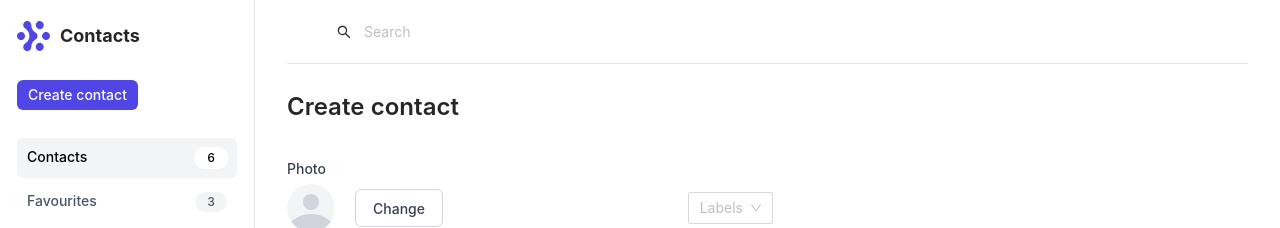
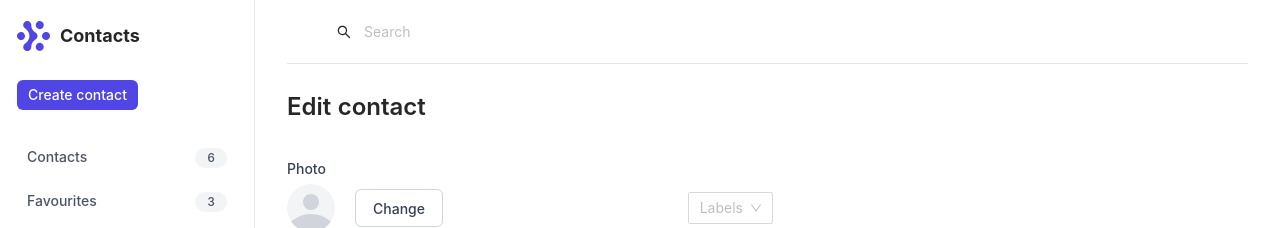
Before and after one commit to IrinaKuzmanovic/contacts, a React (Create React App) app: page /edit-contact in a window 1280 px wide. Shown: the top 228 px of the page. Built offline with nearby package versions, Linux system fonts and the light colour scheme.

Commit message:
Added routing (#5)
* finished edit form

* Added routing

```diff
--- a/src/App.tsx
+++ b/src/App.tsx
@@ -1,18 +1,49 @@
-import React from 'react'
-import { BrowserRouter as Router, Route, Routes } from 'react-router-dom'
+import React, { useEffect, useState } from 'react'
+import { Route, Routes, useLocation } from 'react-router-dom'
 
 import CLayout from 'components/layout/CLayout'
-import CreateContactLayout from 'components/CreateContactForm'
+import CreateContactForm from 'components/CreateContactForm'
 import EditContactForm from 'components/EditContactForm'
+import Contacts from 'components/Contacts'
+import Favourites from 'components/Favourites'
 
-function App() {
+const App = () => {
+  const location = useLocation()
+
+  const [heading, setHeading] = useState<string>('')
+
+  useEffect(() => {
+    switch (location.pathname) {
+      case '/':
+        setHeading('Contacts')
+        break
+      case '/favourites':
+        setHeading('Favourites')
+        break
+      case '/create-contact':
+        setHeading('Create contact')
+        break
+      case '/edit-contact':
+        setHeading('Edit contact')
+        break
+    }
+  }, [location])
+
   return (
-    <Router>
-      <CLayout heading="Create contact">
-        {/* <CreateContactLayout style={{ maxWidth: '486px' }} /> */}
-        <EditContactForm style={{ maxWidth: '486px' }} />
-      </CLayout>
-    </Router>
+    <CLayout heading={heading}>
+      <Routes>
+        <Route path="/favourites" element={<Favourites />} />
+        <Route
+          path="/create-contact"
+          element={<CreateContactForm style={{ maxWidth: '486px' }} />}
+        />
+        <Route
+          path="/edit-contact"
+          element={<EditContactForm style={{ maxWidth: '486px' }} />}
+        />
+        <Route path="/" element={<Contacts />} />
+      </Routes>
+    </CLayout>
   )
 }
 
--- /dev/null
+++ b/src/components/Contacts/index.tsx
@@ -0,0 +1,6 @@
+import { FC } from 'react'
+
+const Contacts: FC = () => {
+  return <div></div>
+}
+export default Contacts
--- /dev/null
+++ b/src/components/Favourites/index.tsx
@@ -0,0 +1,6 @@
+import { FC } from 'react'
+
+const Favourites: FC = () => {
+  return <div></div>
+}
+export default Favourites
--- a/src/components/navigation/CItem/index.tsx
+++ b/src/components/navigation/CItem/index.tsx
@@ -1,4 +1,4 @@
-import { FC } from 'react'
+import React, { FC } from 'react'
 import { Badge } from 'antd'
 import classNames from 'classnames'
 
@@ -8,14 +8,16 @@ type CItemProps = {
   text: string
   count: number
   selected: boolean
+  onClick?: React.MouseEventHandler<HTMLDivElement>
 }
 
-const CItem: FC<CItemProps> = ({ text, count, selected }) => {
+const CItem: FC<CItemProps> = ({ text, count, selected, onClick }) => {
   return (
     <div
       className={classNames('c-menu-item', {
         'c-menu-item--selected': selected
       })}
+      onClick={onClick}
     >
       <div className="c-menu-item__text">{text}</div>
       <Badge
--- a/src/components/navigation/CMenu/index.tsx
+++ b/src/components/navigation/CMenu/index.tsx
@@ -1,25 +1,45 @@
-import { FC } from 'react'
+import React, { FC } from 'react'
+import { useLocation, useNavigate } from 'react-router-dom'
 import CItem from '../CItem'
 import './style.scss'
 
 const CMenu: FC = () => {
+  const location = useLocation()
+  const navigate = useNavigate()
+
   const items = [
     {
       text: 'Contacts',
       count: 6,
-      selected: true
+      selected: location.pathname === '/' ? true : false
     },
     {
       text: 'Favourites',
       count: 3,
-      selected: false
+      selected: location.pathname === '/favourites' ? true : false
     }
   ]
+
+  const handleNavigationClick = (item: string) => {
+    switch (item) {
+      case 'Contacts':
+        navigate('/')
+        break
+      case 'Favourites':
+        navigate('/favourites')
+        break
+    }
+  }
 
   return (
     <div className="c-menu">
       {items.map((item) => (
-        <CItem count={item.count} selected={item.selected} text={item.text} />
+        <CItem
+          count={item.count}
+          selected={item.selected}
+          text={item.text}
+          onClick={() => handleNavigationClick(item.text)}
+        />
       ))}
     </div>
   )
--- a/src/components/navigation/CNavigation/index.tsx
+++ b/src/components/navigation/CNavigation/index.tsx
@@ -1,5 +1,5 @@
 import React, { FC } from 'react'
-
+import { Link, useNavigate } from 'react-router-dom'
 import CLogo from '../CLogo'
 import CLabels from '../CLabels'
 import PrimaryButton from 'shared/PrimaryButton'
@@ -7,12 +7,20 @@ import CMenu from '../CMenu'
 import './style.scss'
 
 const CNavigation: FC = () => {
+  const navigate = useNavigate()
+
+  const handleClick = () => {
+    navigate('/create-contact')
+  }
+
   return (
     <div>
       <CLogo />
+
       <PrimaryButton
         text="Create contact"
         style={{ marginTop: '29px', marginBottom: '28px' }}
+        onClick={handleClick}
       />
       <CMenu />
       <CLabels style={{ marginTop: '12px' }} />
--- a/src/index.tsx
+++ b/src/index.tsx
@@ -1,11 +1,14 @@
 import React from 'react'
 import ReactDOM from 'react-dom/client'
 import App from './App'
+import { BrowserRouter as Router } from 'react-router-dom'
 import 'antd/dist/antd.min.css'
 
 const root = ReactDOM.createRoot(document.getElementById('root') as HTMLElement)
 root.render(
   <React.StrictMode>
-    <App />
+    <Router>
+      <App />
+    </Router>
   </React.StrictMode>
 )
--- a/src/shared/CSelect/style.scss
+++ /dev/null
@@ -1,7 +0,0 @@
-.select {
-  padding: 9px 41px;
-  border-radius: 6px;
-  font-weight: 500;
-  font-size: 14px;
-  color: #374151;
-}
--- a/src/shared/PrimaryButton/index.tsx
+++ b/src/shared/PrimaryButton/index.tsx
@@ -6,11 +6,22 @@ type CLayoutProps = {
   text: string
   type?: 'button' | 'submit' | 'reset'
   style?: React.CSSProperties
+  onClick?: React.MouseEventHandler<HTMLButtonElement>
 }
 
-const PrimaryButton: FC<CLayoutProps> = ({ text, style, type = 'button' }) => {
+const PrimaryButton: FC<CLayoutProps> = ({
+  onClick,
+  text,
+  style,
+  type = 'button'
+}) => {
   return (
-    <button type={type} className="primary-button" style={style}>
+    <button
+      onClick={onClick}
+      type={type}
+      className="primary-button"
+      style={style}
+    >
       {text}
     </button>
   )
```
Also changed, not shown: src/shared/CSelect/index.tsx (deleted, +0 -33 lines).
